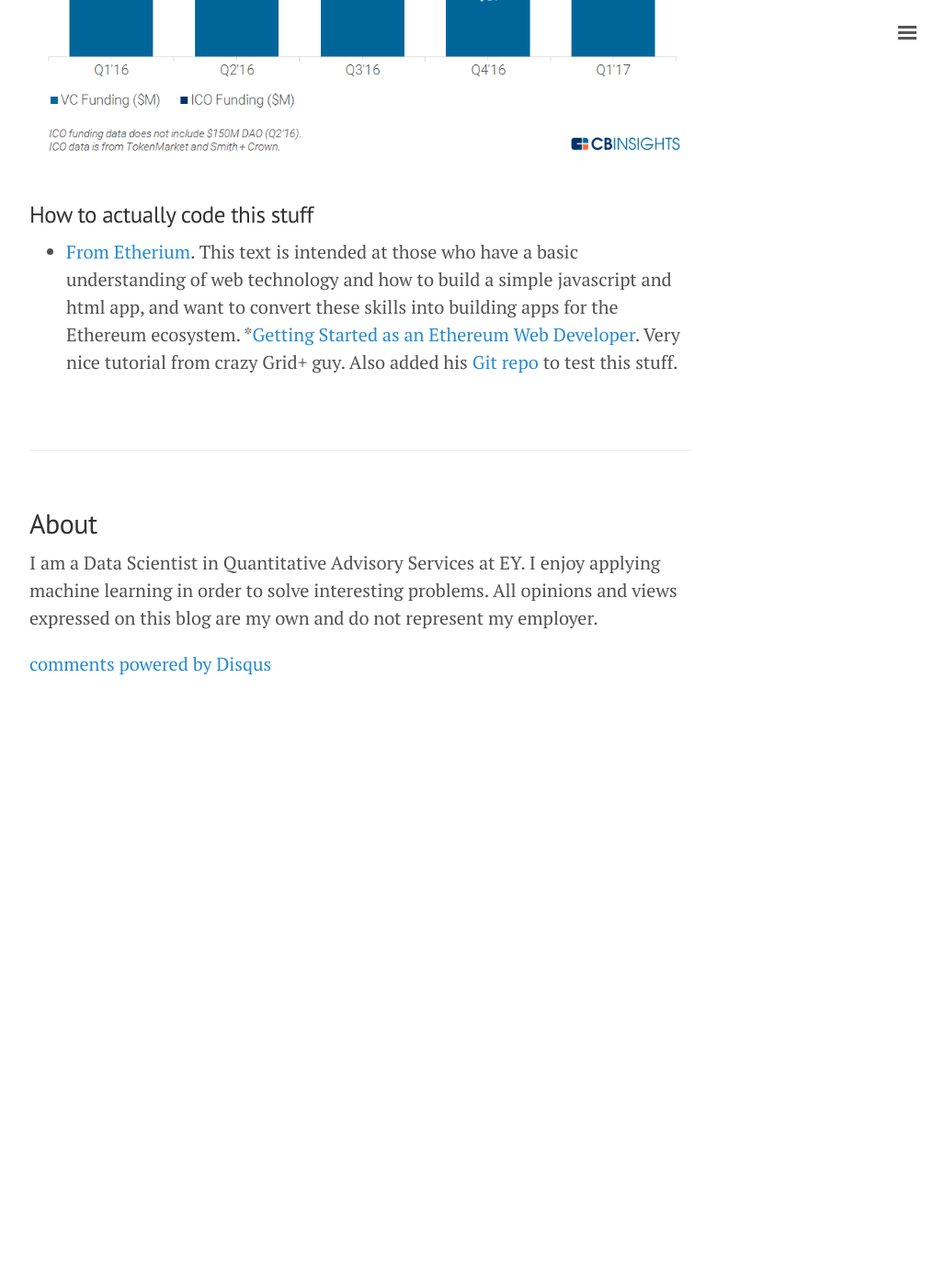
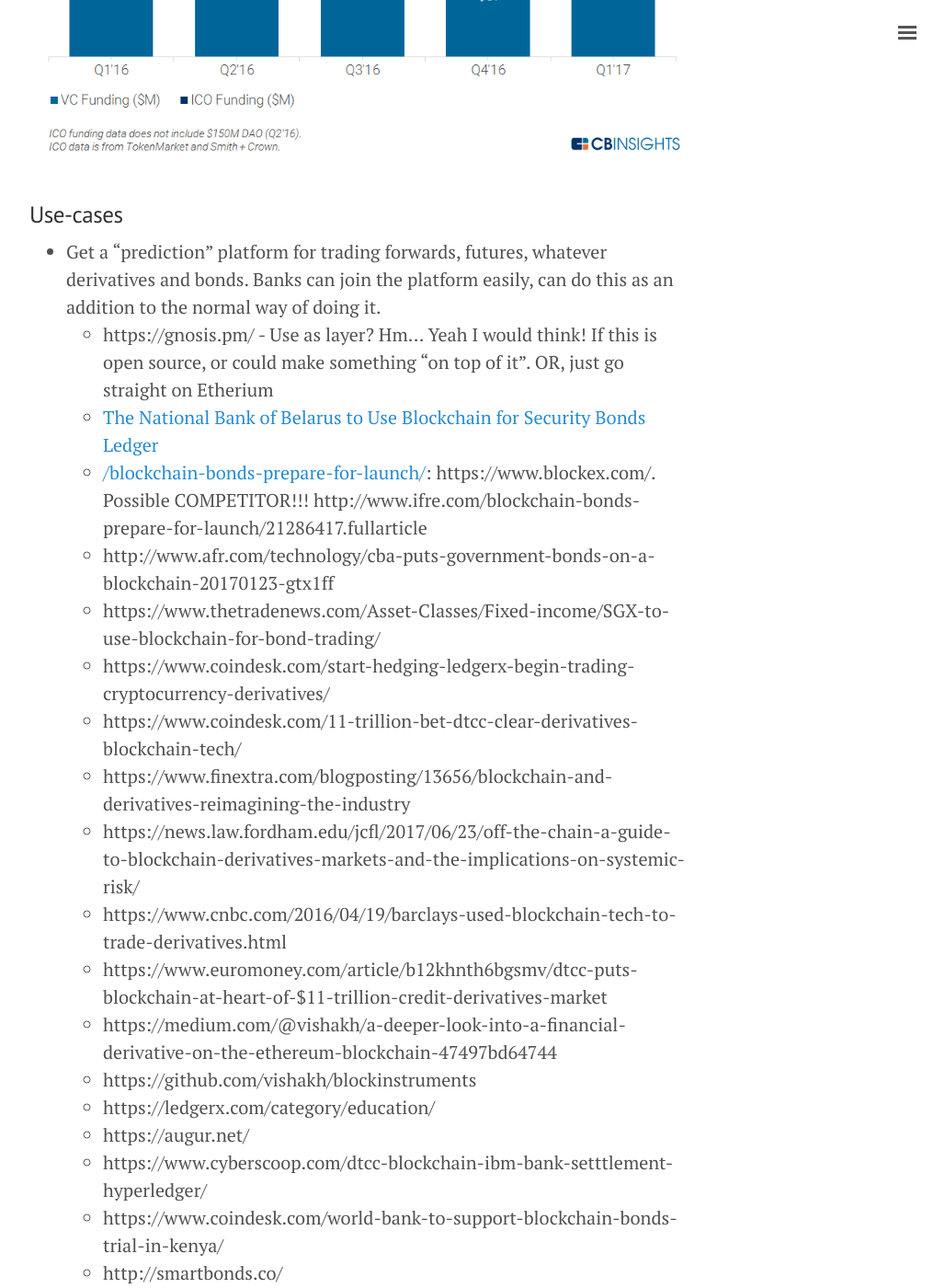
Before and after one commit to herman-hellenes/herman-hellenes.github.io, a Jekyll site: the page built from undone_posts/2017-09-11-Blockchain-resources.md, in a window 1280 px wide and 1400 px high, scrolled down 1917 px. Shown: the whole window at 92% size, without its empty margins (248-1276 px from the left). Built offline with Jekyll 4.4.1, drawn with Linux system fonts in a browser that asks for light colours; nearby versions of some CDN libraries; comment, search, counter and statistics services are not loaded; before the commit the page ends 2694 px from its top, so only the background shows below that; some of the changed text lies outside the part shown.

Commit message:
Update 2017-09-11-Blockchain-resources.md

```diff
--- a/undone_posts/2017-09-11-Blockchain-resources.md
+++ b/undone_posts/2017-09-11-Blockchain-resources.md
@@ -69,8 +69,39 @@
 ![center](/figs/2017-09-11-Blockchain-resources/ICOs-vs-VCs.png)
 
 
+### Use-cases
+* Get a "prediction" platform for trading forwards, futures, whatever derivatives and bonds. Banks can join the platform easily, can do this as an addition to the normal way of doing it.
+  * https://gnosis.pm/ - Use as layer? Hm... Yeah I would think! If this is open source, or could make something "on top of it". OR, just go straight on Etherium
+  * [The National Bank of Belarus to Use Blockchain for Security Bonds Ledger](http://forklog.net/the-national-bank-of-belarus-to-use-blockchain-for-security-bonds-ledger/)
+  * [/blockchain-bonds-prepare-for-launch/](http://www.ifre.com/blockchain-bonds-prepare-for-launch/21286417.fullarticle): https://www.blockex.com/. Possible COMPETITOR!!! http://www.ifre.com/blockchain-bonds-prepare-for-launch/21286417.fullarticle
+  * http://www.afr.com/technology/cba-puts-government-bonds-on-a-blockchain-20170123-gtx1ff
+  * https://www.thetradenews.com/Asset-Classes/Fixed-income/SGX-to-use-blockchain-for-bond-trading/
+  * https://www.coindesk.com/start-hedging-ledgerx-begin-trading-cryptocurrency-derivatives/
+  * https://www.coindesk.com/11-trillion-bet-dtcc-clear-derivatives-blockchain-tech/
+  * https://www.finextra.com/blogposting/13656/blockchain-and-derivatives-reimagining-the-industry
+  * https://news.law.fordham.edu/jcfl/2017/06/23/off-the-chain-a-guide-to-blockchain-derivatives-markets-and-the-implications-on-systemic-risk/
+  * https://www.cnbc.com/2016/04/19/barclays-used-blockchain-tech-to-trade-derivatives.html
+  * https://www.euromoney.com/article/b12khnth6bgsmv/dtcc-puts-blockchain-at-heart-of-$11-trillion-credit-derivatives-market
+  * https://medium.com/@vishakh/a-deeper-look-into-a-financial-derivative-on-the-ethereum-blockchain-47497bd64744
+  * https://github.com/vishakh/blockinstruments
+  * https://ledgerx.com/category/education/
+  * https://augur.net/
+  * https://www.cyberscoop.com/dtcc-blockchain-ibm-bank-setttlement-hyperledger/
+  * https://www.coindesk.com/world-bank-to-support-blockchain-bonds-trial-in-kenya/
+  * http://smartbonds.co/
+  * http://www.reuters.com/article/banking-blockchain-bonds/forty-big-banks-test-blockchain-based-bond-trading-system-idUSL8N16A30H
+  * https://www.r3.com/ WOW. https://www.corda.net/. https://github.com/corda/corda. MÅ LESE DENNE: https://medium.com/@philippsandner/comparison-of-ethereum-hyperledger-fabric-and-corda-21c1bb9442f6
+  *
+
+
+
+* Tinglysning - mortgage - state - location - registered - govermental fees - etc etc. EVERYTHING that has to do with real estate and land property. Linked together, so know who owns it, who has to pay etc etc.
+* Car register and rental - who owns which car, bought it from who, insurance, etc etc. Very good case for insurance - can "see" some history of the car.
+
+
+
 
 ### How to actually code this stuff
 
 * [From Etherium](https://blog.ethereum.org/2016/07/12/build-server-less-applications-mist/). This text is intended at those who have a basic understanding of web technology and how to build a simple javascript and html app, and want to convert these skills into building apps for the Ethereum ecosystem.
-*[Getting Started as an Ethereum Web Developer](https://hackernoon.com/getting-started-as-an-ethereum-web-developer-9a2a4ab47baf). Very nice tutorial from crazy Grid+ guy. Also added his [Git repo](https://github.com/alex-miller-0/eth-dev-101) to test this stuff.
+* [Getting Started as an Ethereum Web Developer](https://hackernoon.com/getting-started-as-an-ethereum-web-developer-9a2a4ab47baf). Very nice tutorial from crazy Grid+ guy. Also added his [Git repo](https://github.com/alex-miller-0/eth-dev-101) to test this stuff.
```
